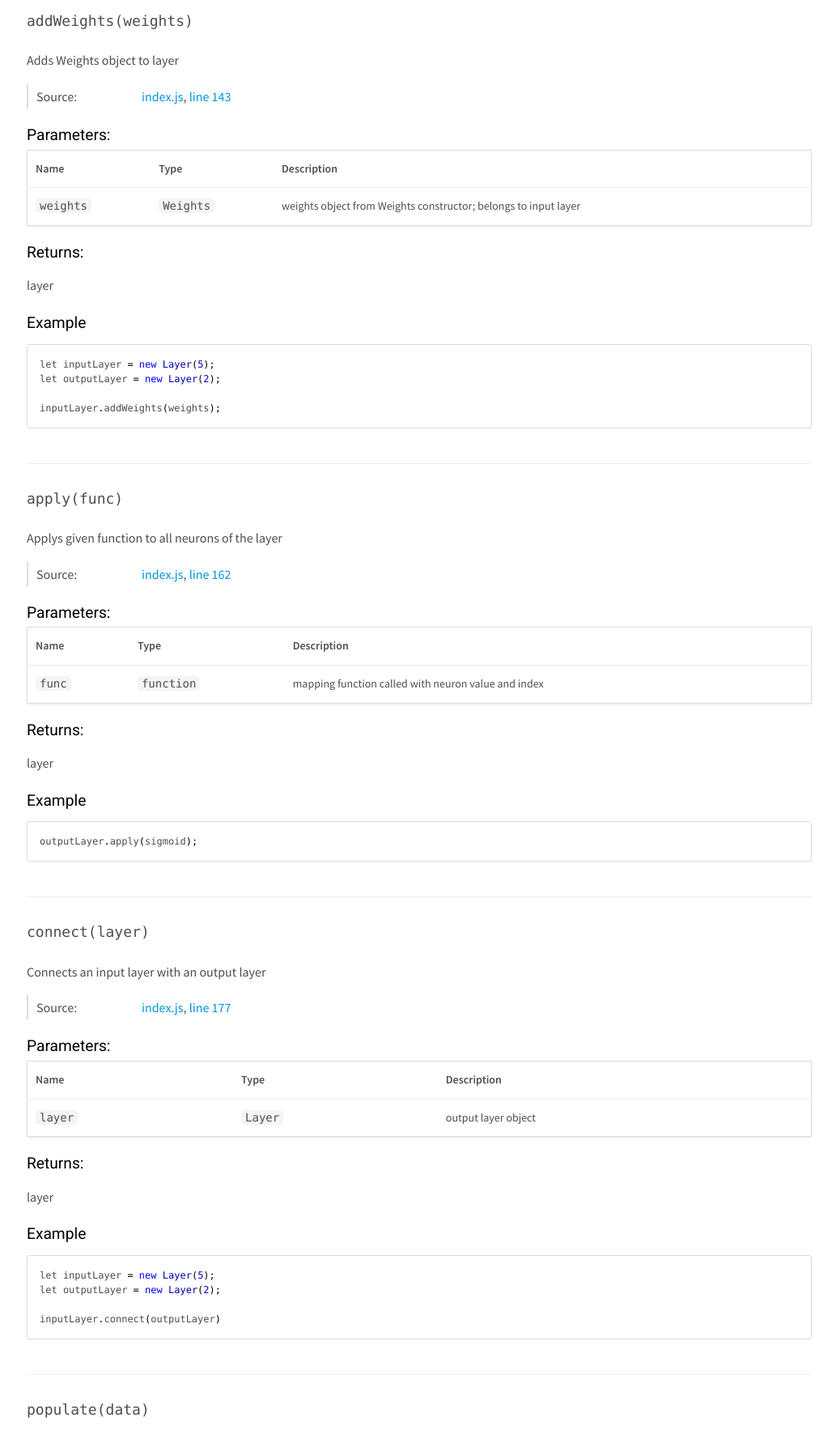
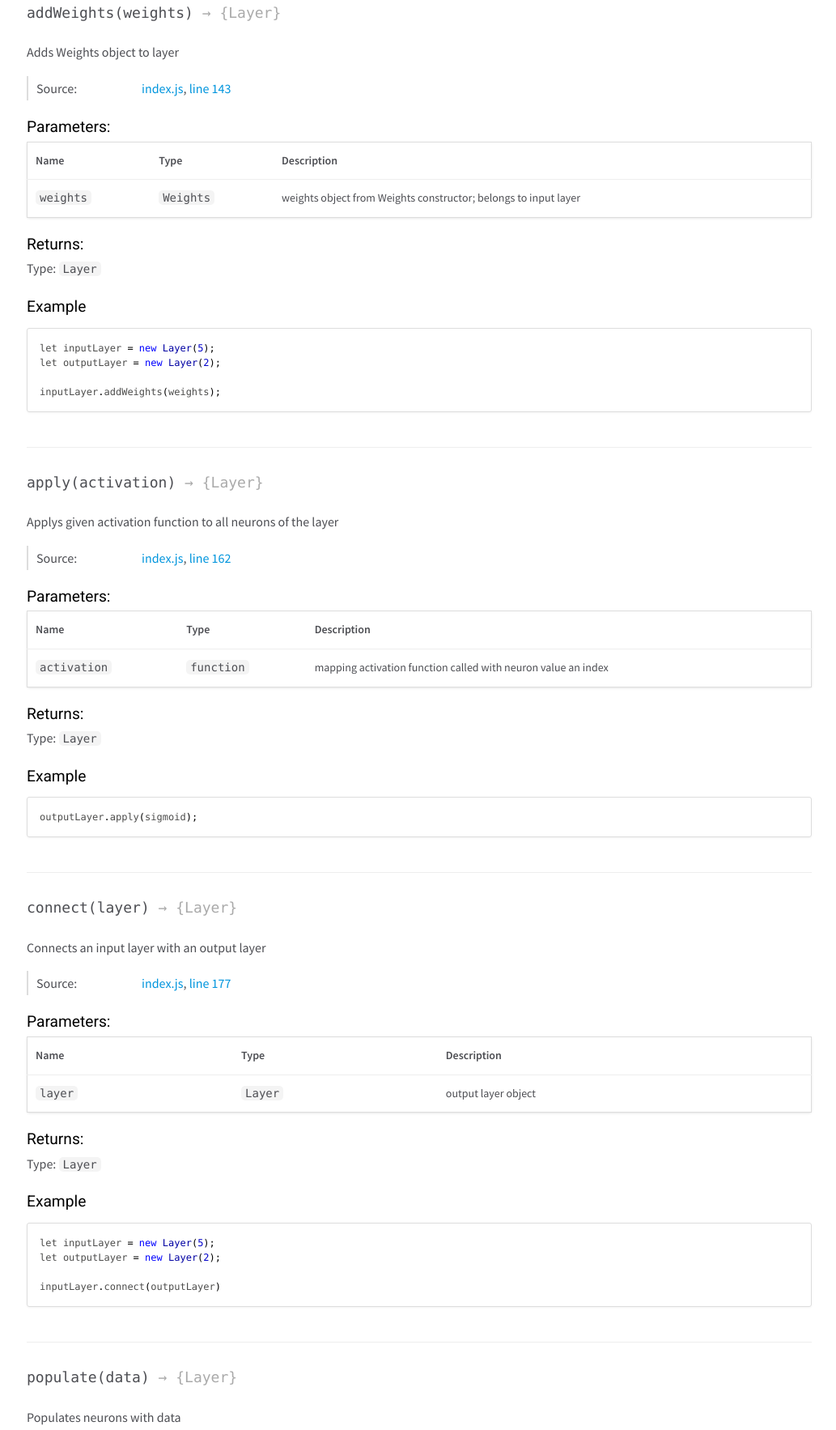
Before and after one commit to umcconnell/leaf-detective, a website: page docs/module-leaf-detective_main.Layer.html in a window 1280 px wide. Shown: the part 1663-3429 px from the top of the page at 81% size, without its empty margins (247-1280 px from the left). Drawn offline with nearby package versions, Linux system fonts and the light colour scheme.

Commit message:
Rebuild docs

```diff
--- a/docs/module-leaf-detective_main.Layer.html
+++ b/docs/module-leaf-detective_main.Layer.html
@@ -240,7 +240,7 @@ inputLayer.populate([1, 1, 1, 1, 1]).run().apply(sigmoid);</code></pre>
 
 
 
-    <h4 class="name" id="addBiases"><span class="type-signature"></span>addBiases<span class="signature">(biases)</span><span class="type-signature"></span></h4>
+    <h4 class="name" id="addBiases"><span class="type-signature"></span>addBiases<span class="signature">(biases)</span><span class="type-signature"> &rarr; {Layer}</span></h4>
 
 
 
@@ -372,10 +372,18 @@ ouput layer</p>
 
 
 
+<dl class="param-type">
+    <dt>
+        Type:
+    </dt>
+    <dd>
 
-<div class="param-desc">
-    <p>layer</p>
-</div>
+<span class="param-type"><code>Layer</code></span>
+
+
+    </dd>
+</dl>
+
 
 
 </div>
@@ -399,7 +407,7 @@ outputLayer.addBiases(biases);</code></pre>
 
 
 
-    <h4 class="name" id="addWeights"><span class="type-signature"></span>addWeights<span class="signature">(weights)</span><span class="type-signature"></span></h4>
+    <h4 class="name" id="addWeights"><span class="type-signature"></span>addWeights<span class="signature">(weights)</span><span class="type-signature"> &rarr; {Layer}</span></h4>
 
 
 
@@ -531,10 +539,18 @@ to input layer</p>
 
 
 
+<dl class="param-type">
+    <dt>
+        Type:
+    </dt>
+    <dd>
 
-<div class="param-desc">
-    <p>layer</p>
-</div>
+<span class="param-type"><code>Layer</code></span>
+
+
+    </dd>
+</dl>
+
 
 
 </div>
@@ -558,14 +574,14 @@ inputLayer.addWeights(weights);</code></pre>
 
 
 
-    <h4 class="name" id="apply"><span class="type-signature"></span>apply<span class="signature">(func)</span><span class="type-signature"></span></h4>
+    <h4 class="name" id="apply"><span class="type-signature"></span>apply<span class="signature">(activation)</span><span class="type-signature"> &rarr; {Layer}</span></h4>
 
 
 
 
 
 <div class="description">
-    <p>Applys given function to all neurons of the layer</p>
+    <p>Applys given activation function to all neurons of the layer</p>
 </div>
 
 
@@ -645,7 +661,7 @@ inputLayer.addWeights(weights);</code></pre>
 
         <tr>
 
-                <td class="name"><code>func</code></td>
+                <td class="name"><code>activation</code></td>
 
 
             <td class="type">
@@ -662,8 +678,8 @@ inputLayer.addWeights(weights);</code></pre>
 
 
             <td class="description last">
-                <p>mapping function called with neuron value and
-index</p>
+                <p>mapping activation function called with
+neuron value an index</p>
 
             </td>
         </tr>
@@ -690,10 +706,18 @@ index</p>
 
 
 
+<dl class="param-type">
+    <dt>
+        Type:
+    </dt>
+    <dd>
 
-<div class="param-desc">
-    <p>layer</p>
-</div>
+<span class="param-type"><code>Layer</code></span>
+
+
+    </dd>
+</dl>
+
 
 
 </div>
@@ -714,7 +738,7 @@ index</p>
 
 
 
-    <h4 class="name" id="connect"><span class="type-signature"></span>connect<span class="signature">(layer)</span><span class="type-signature"></span></h4>
+    <h4 class="name" id="connect"><span class="type-signature"></span>connect<span class="signature">(layer)</span><span class="type-signature"> &rarr; {Layer}</span></h4>
 
 
 
@@ -845,10 +869,18 @@ index</p>
 
 
 
+<dl class="param-type">
+    <dt>
+        Type:
+    </dt>
+    <dd>
 
-<div class="param-desc">
-    <p>layer</p>
-</div>
+<span class="param-type"><code>Layer</code></span>
+
+
+    </dd>
+</dl>
+
 
 
 </div>
@@ -872,7 +904,7 @@ inputLayer.connect(outputLayer)</code></pre>
 
 
 
-    <h4 class="name" id="populate"><span class="type-signature"></span>populate<span class="signature">(data)</span><span class="type-signature"></span></h4>
+    <h4 class="name" id="populate"><span class="type-signature"></span>populate<span class="signature">(data)</span><span class="type-signature"> &rarr; {Layer}</span></h4>
 
 
 
@@ -1004,10 +1036,18 @@ be same length as layer</p>
 
 
 
+<dl class="param-type">
+    <dt>
+        Type:
+    </dt>
+    <dd>
 
-<div class="param-desc">
-    <p>layer</p>
-</div>
+<span class="param-type"><code>Layer</code></span>
+
+
+    </dd>
+</dl>
+
 
 
 </div>
@@ -1021,7 +1061,7 @@ be same length as layer</p>
 
 
 
-    <h4 class="name" id="run"><span class="type-signature"></span>run<span class="signature">()</span><span class="type-signature"></span></h4>
+    <h4 class="name" id="run"><span class="type-signature"></span>run<span class="signature">()</span><span class="type-signature"> &rarr; {Layer}</span></h4>
 
 
 
@@ -1101,6 +1141,18 @@ neurons and biases to resulting output layer's neurons</p>
 
 
 
+<dl class="param-type">
+    <dt>
+        Type:
+    </dt>
+    <dd>
+
+<span class="param-type"><code>Layer</code></span>
+
+
+    </dd>
+</dl>
+
 
 <div class="param-desc">
     <p>connected output layer</p>
@@ -1140,7 +1192,7 @@ inputLayer.connect(outputLayer).run()</code></pre>
 <br class="clear">
 
 <footer>
-    Generated by <a href="https://github.com/jsdoc3/jsdoc">JSDoc 3.6.2</a> on Tue Jul 02 2019 21:52:01 GMT+0200 (Central European Summer Time) using the Minami theme.
+    Generated by <a href="https://github.com/jsdoc3/jsdoc">JSDoc 3.6.2</a> on Tue Jul 02 2019 22:11:35 GMT+0200 (Central European Summer Time) using the Minami theme.
 </footer>
 
 <script>prettyPrint();</script>
```
Also changed, not shown: docs/helpers.js.html (+1 -1 lines), docs/index.html (+1 -1 lines), docs/index.js.html (+15 -14 lines), docs/module-leaf-detective_helpers.html (+1 -1 lines), docs/module-leaf-detective_main.Biases.html (+1 -1 lines), docs/module-leaf-detective_main.Network.html (+3 -3 lines), docs/module-leaf-detective_main.Weights.html (+1 -1 lines), docs/module-leaf-detective_main.html (+1 -1 lines).
